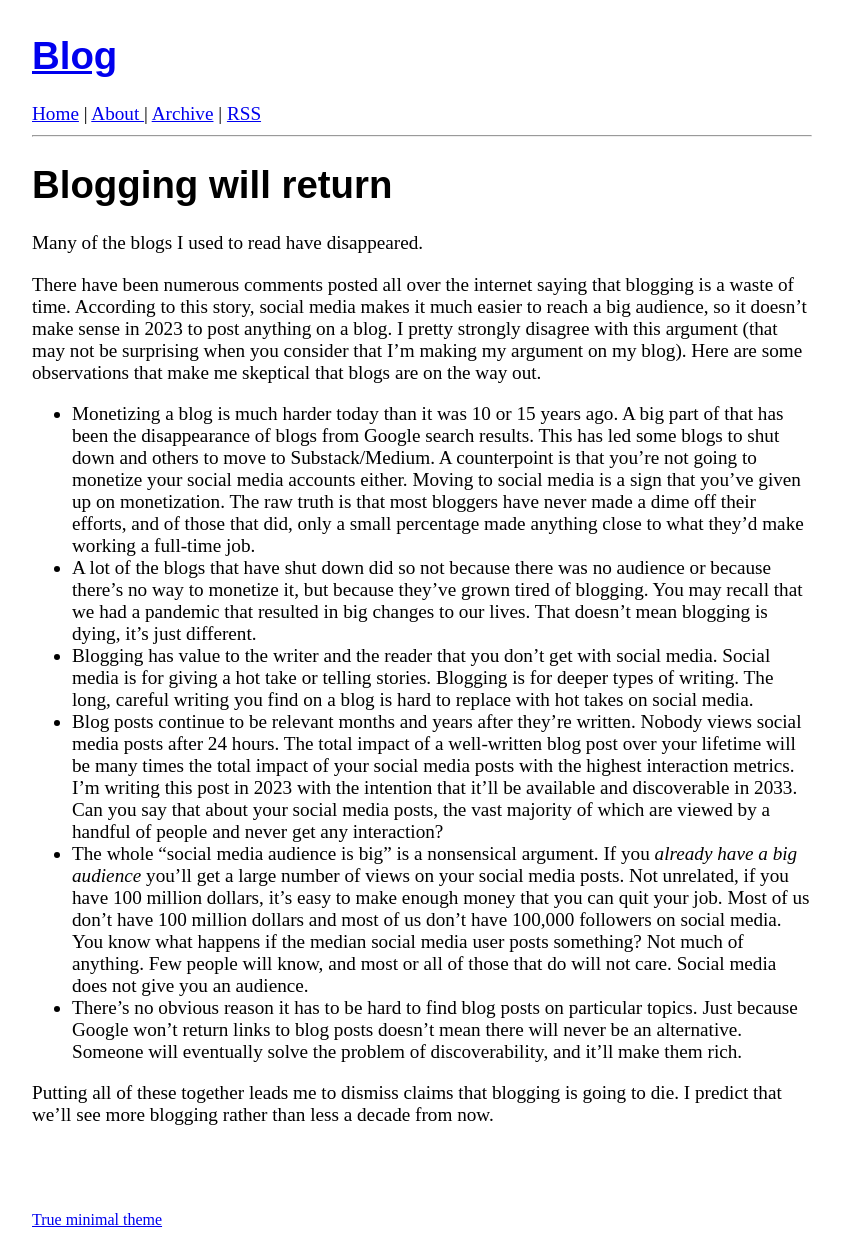
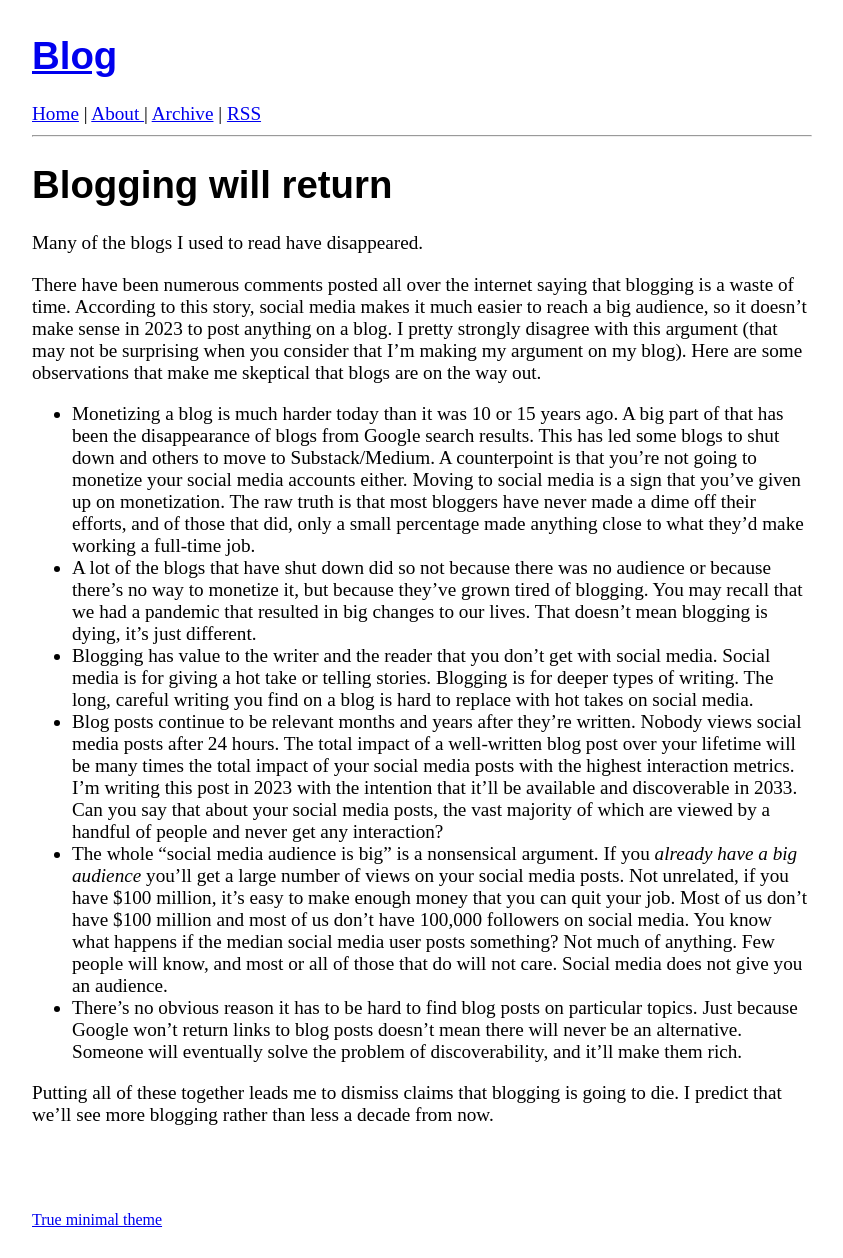
Before and after one commit to bachmeil/the-blog, a Jekyll site: the page built from _posts/2023-11-22-blogging-return.md, in a window 1280 px wide. Shown: the whole page, without its empty margins (218-1061 px from the left). Built offline with Jekyll 4.4.1, drawn with Linux system fonts in a browser that asks for light colours.

Commit message:
Dollar signs are different for Jekyll

```diff
--- a/_posts/2023-11-22-blogging-return.md
+++ b/_posts/2023-11-22-blogging-return.md
@@ -10,7 +10,7 @@ There have been numerous comments posted all over the internet saying that blogg
 - A lot of the blogs that have shut down did so not because there was no audience or because there's no way to monetize it, but because they've grown tired of blogging. You may recall that we had a pandemic that resulted in big changes to our lives. That doesn't mean blogging is dying, it's just different.
 - Blogging has value to the writer and the reader that you don't get with social media. Social media is for giving a hot take or telling stories. Blogging is for deeper types of writing. The long, careful writing you find on a blog is hard to replace with hot takes on social media.
 - Blog posts continue to be relevant months and years after they're written. Nobody views social media posts after 24 hours. The total impact of a well-written blog post over your lifetime will be many times the total impact of your social media posts with the highest interaction metrics. I'm writing this post in 2023 with the intention that it'll be available and discoverable in 2033. Can you say that about your social media posts, the vast majority of which are viewed by a handful of people and never get any interaction?
-- The whole "social media audience is big" is a nonsensical argument. If you *already have a big audience* you'll get a large number of views on your social media posts. Not unrelated, if you have 100 million dollars, it's easy to make enough money that you can quit your job. Most of us don't have 100 million dollars and most of us don't have 100,000 followers on social media. You know what happens if the median social media user posts something? Not much of anything. Few people will know, and most or all of those that do will not care. Social media does not give you an audience.
+- The whole "social media audience is big" is a nonsensical argument. If you *already have a big audience* you'll get a large number of views on your social media posts. Not unrelated, if you have \\$100 million, it's easy to make enough money that you can quit your job. Most of us don't have \\$100 million and most of us don't have 100,000 followers on social media. You know what happens if the median social media user posts something? Not much of anything. Few people will know, and most or all of those that do will not care. Social media does not give you an audience.
 - There's no obvious reason it has to be hard to find blog posts on particular topics. Just because Google won't return links to blog posts doesn't mean there will never be an alternative. Someone will eventually solve the problem of discoverability, and it'll make them rich.
 
 Putting all of these together leads me to dismiss claims that blogging is going to die. I predict that we'll see more blogging rather than less a decade from now.
```
